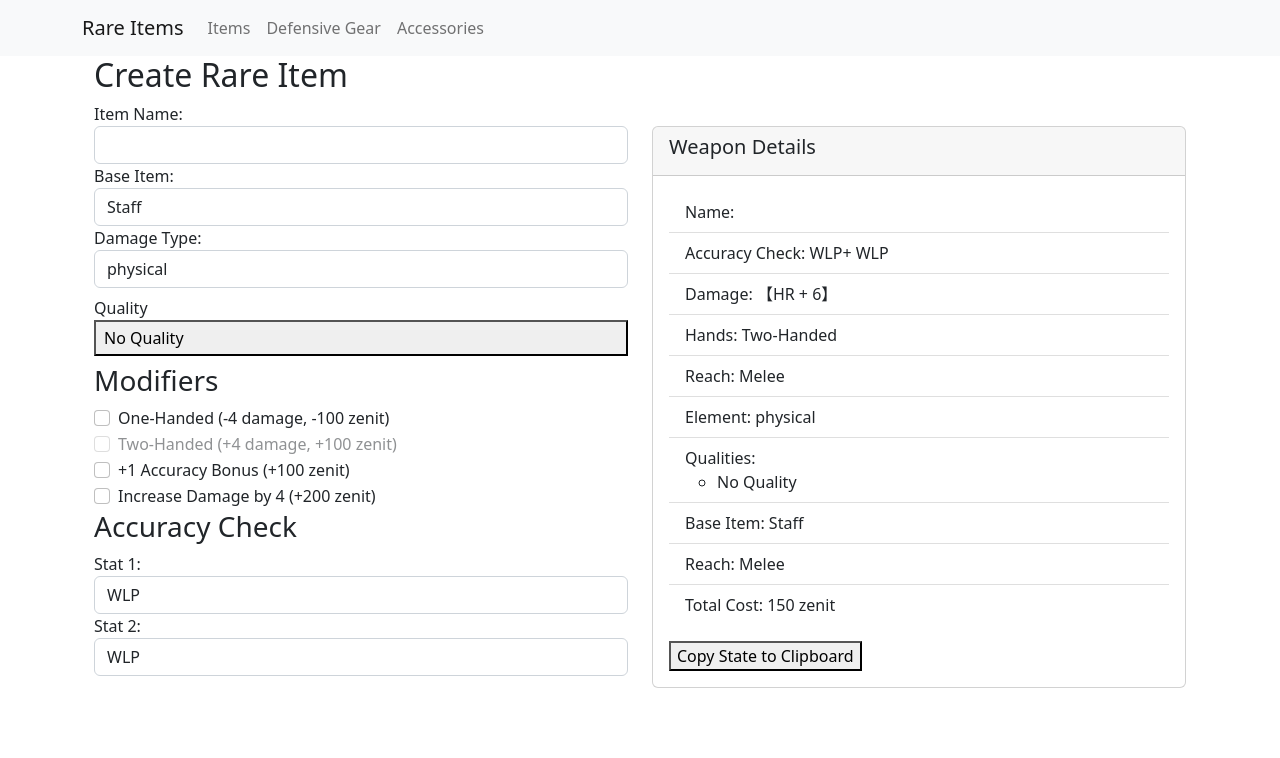
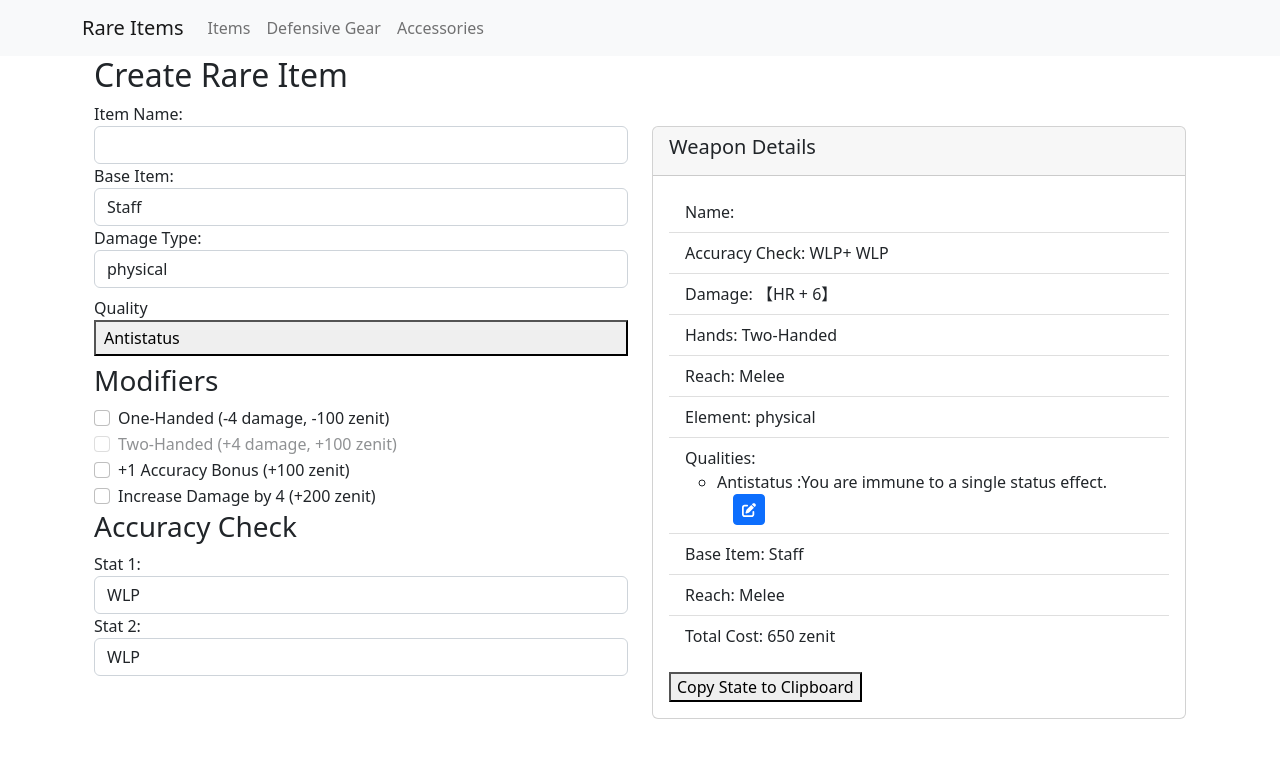
Before and after one commit to kunxin-chor/fabula-ultima-tools, a React (Create React App) app: page / in a window 1280 px wide. Shown: the top 758 px of the page. Built offline with nearby package versions, Linux system fonts and the light colour scheme.

Commit message:
Able to modify qualities

```diff
--- a/package.json
+++ b/package.json
@@ -3,6 +3,9 @@
   "version": "0.1.0",
   "private": true,
   "dependencies": {
+    "@fortawesome/fontawesome-svg-core": "^6.4.0",
+    "@fortawesome/free-solid-svg-icons": "^6.4.0",
+    "@fortawesome/react-fontawesome": "^0.2.0",
     "@testing-library/jest-dom": "^5.16.5",
     "@testing-library/react": "^13.4.0",
     "@testing-library/user-event": "^13.5.0",
--- /dev/null
+++ b/src/QualitiesList.js
@@ -0,0 +1,63 @@
+import React, { useState } from 'react';
+import { FontAwesomeIcon } from '@fortawesome/react-fontawesome';
+import { faEdit } from '@fortawesome/free-solid-svg-icons';
+
+const QualitiesList = ({ combinedQualities, setCombinedQualities }) => {
+    const [editItem, setEditItem] = useState(null);
+    const [editValue, setEditValue] = useState('');
+
+    const handleEditClick = (quality) => {
+        setEditItem(quality.name);
+        setEditValue(quality.effect);
+    };
+
+    const handleConfirmEdit = () => {
+        setCombinedQualities(combinedQualities.map(quality => {
+            if (quality.name === editItem) {
+                return { ...quality, effect: editValue };
+            }
+            return quality;
+        }));
+        setEditItem(null);
+        setEditValue('');
+    };
+
+    const handleCancelEdit = () => {
+        setEditItem(null);
+        setEditValue('');
+    };
+
+    return (
+        <li className="list-group-item">Qualities:
+            <ul>
+                {combinedQualities.map((quality) => (
+                    <li key={quality.name}>
+                        {quality.name} :
+                        {editItem === quality.name ? (
+                            <React.Fragment>
+                                <input
+                                    type="textarea"
+                                    className="form-control"
+                                    value={editValue}
+                                    onChange={(e) => setEditValue(e.target.value)}
+                                />
+                                <div className="mt-3">
+                                    <button className="ms-3 btn btn-success btn-sm" onClick={handleConfirmEdit}>Confirm</button>
+                                    <button className="ms-3 btn btn-danger btn-sm" onClick={handleCancelEdit}>Cancel</button>
+                                </div>
+                            </React.Fragment>
+                        ) : (
+                            <React.Fragment>
+                                {quality.effect}
+                                <button className="ms-3 btn btn-primary btn-sm" onClick={() => handleEditClick(quality)}>
+                                    <FontAwesomeIcon icon={faEdit} /></button>
+                            </React.Fragment>
+                        )}
+                    </li>
+                ))}
+            </ul>
+        </li>
+    );
+};
+
+export default QualitiesList;
--- a/src/RareAccessory.js
+++ b/src/RareAccessory.js
@@ -1,6 +1,7 @@
 import React, { useState, useEffect, useCallback } from 'react';
 import armorQualities from "./armorQualities.json";
 import QualityDropdown from './QualityDrop';
+import QualitiesList from './QualitiesList';
 
 const RareAccessory = () => {
   const [selectedQuality, setSelectedQuality] = useState(armorQualities[0]);
@@ -60,17 +61,15 @@ const RareAccessory = () => {
           <ul className="list-group">
             <li className="list-group-item"><strong>Name:</strong> {combinedAccessory.name}</li>
             <li className="list-group-item"><strong>Cost:</strong> {combinedAccessory.cost}</li>
-            <li className="list-group-item">
-              <strong>Qualities:</strong>
-              <ul>
-                {combinedAccessory.qualities.map(q => (
-                  <li key={q.name}>
-                    {q.name}: {q.effect}
-                  </li>
-                ))}
-              </ul>
-            </li>
+            <QualitiesList
+            combinedQualities={combinedAccessory.qualities}
+            setCombinedQualities={(newQualities) => {
+              setCombinedAccessory({ ...combinedAccessory, qualities: newQualities })
+            }
+            }
+          />
           </ul>
+
           <button className="btn btn-primary mt-2" onClick={copyToClipboard}>
             Copy to Clipboard
           </button>
--- a/src/RareDefensiveGear.js
+++ b/src/RareDefensiveGear.js
@@ -2,6 +2,8 @@ import React, { useState, useEffect, useCallback } from 'react';
 import baseArmors from "./baseArmor.json"
 import armorQualities from "./armorQualities.json"
 import QualityDropdown from './QualityDrop';
+import QualitiesList from './QualitiesList';
+
 
 const RareDefensiveGear = () => {
     const [selectedBase, setSelectedBase] = useState(null);
@@ -92,16 +94,12 @@ const RareDefensiveGear = () => {
                         <li className="list-group-item"><strong>Cost:</strong> {combinedArmor.cost}</li>
                         <li className="list-group-item"><strong>Initiative:</strong> {combinedArmor.initiative}</li>
                         <li className="list-group-item"><strong>Magic Defense:</strong> {combinedArmor.magicDefense}</li>
-                        <li className="list-group-item">
-                            <strong>Qualities:</strong>
-                            <ul>
-                                {combinedArmor.qualities.map(q => (
-                                    <li key={q.name}>
-                                        {q.name}: {q.effect}
-                                    </li>
-                                ))}
-                            </ul>
-                        </li>
+                        <QualitiesList
+                          combinedQualities={combinedArmor.qualities}
+                          setCombinedQualities={(newQualities) => {
+                            setCombinedArmor({ ...combinedArmor, qualities: newQualities });
+                          }}
+                        />
                     </ul>
                     <button className="btn btn-primary mt-2" onClick={copyToClipboard}>
                         Copy to Clipboard
--- a/src/RareItem.js
+++ b/src/RareItem.js
@@ -3,6 +3,7 @@ import qualitiesData from './qualities.json';
 import baseItemsData from './baseItems.json';
 import elementsData from './elements.json';
 import QualityDropdown from './QualityDrop';
+import QualitiesList from './QualitiesList';
 
 
 const CreateRareItem = () => {
@@ -60,6 +61,10 @@ const CreateRareItem = () => {
     const selectedQuality = qualitiesData.find(
         (quality) => quality.name === formValues.quality
     )
+
+    const updateCombinedQualitiesDescription = (index) => {
+
+    }
 
 
 
@@ -376,13 +381,10 @@ const CreateRareItem = () => {
                                 <li className="list-group-item">Hands: {selectedBaseItem.hands}</li>
                                 <li className="list-group-item">Reach: {selectedBaseItem.reach}</li>
                                 <li className="list-group-item">Element: {formValues.damageType}</li>
-                                <li className="list-group-item">Qualities:
-                                    <ul>
-                                        {combinedQualities.map((quality) => (
-                                            <li key={quality.name}>{quality.name}</li>
-                                        ))}
-                                    </ul>
-                                </li>
+                                 <QualitiesList
+                                    setCombinedQualities={setCombinedQualities}
+                                    combinedQualities={combinedQualities}
+                                 />
                                 <li className="list-group-item">Base Item: {selectedBaseItem.name}</li>
                                 <li className="list-group-item">Reach: {selectedBaseItem.reach}</li>
                                 <li className="list-group-item">Total Cost: {totalCost} zenit</li>
--- a/src/armorQualities.json
+++ b/src/armorQualities.json
@@ -82,5 +82,57 @@
     "cost": 2000.0,
     "effect": "Your attacks with (choose one: melee, ranged) weapons deal 5 extra damage.",
     "category": "Enhancement Qualities"
+  },
+  {
+    "name": "Refreshing Brew",
+    "cost": 700,
+    "effect": "When a potion or magisphere created with your Inventory Points restore Mind Points, restores 5 extra Mind Points.",
+    "category": "Enhancement Qualities"
+  },
+  {
+    "name": "Spellweaven",
+    "cost": 650
+  },
+  {
+    "name": "Weapon Expertise",
+    "cost": 1000,
+    "effect": "Choose one of the following weapon groups: brawling weapons, daggers or thrown. You deal 5 extra damage with those weapons.",
+    "category": "Enhancement Qualities"
+  },
+  {
+    "name": "Soothing",
+    "cost": 1000,
+    "effect": "When you receive healing, you regain 5 more Hit Points.",
+    "category": "Enhancement Qualities"
+  },
+  {
+    "name": "Meditiative",
+    "cost": 800,
+    "effect": "When you regain Mind Points, you regain 5 more.",
+    "category": "Enhancement Qualities"
+  },
+  {
+    "name": "Power Pool",
+    "cost": 500,
+    "effect": "The item may hold a maximum of 20 MP, which you can charge during a rest.",
+    "category": "Enhancement Qualities"
+  },
+  {
+    "name": "Guard Channel",
+    "cost": 500,
+    "effect": "When you take the guard action and do not choose to cover a target, the next spell you cast has its MP cost halved.",
+    "category": "Enhancement Qualities"
+  },
+  {
+    "name": "Protective",
+    "cost": 800,
+    "effect": "At the start of a conflict, gain 15 shields (shields do not accumulate; use the best source of shields).",
+    "category": "Defensive Qualities"
+  },
+  {
+    "name": "Potent Brew",
+    "cost": 900,
+    "effect": "When a potion or magisphere created with your Inventory Points restore Hit Points, restores 5 extra Hit Points.",
+    "category": "Enhancement Qualities"
   }
 ]
--- a/src/baseArmor.json
+++ b/src/baseArmor.json
@@ -1,104 +1,101 @@
 [
   {
-      "name": "No Armor",
+    "name": "Unarmored",
     "martial": false,
-      "defense": "+0",
-      "magicDefense": "+0",
+    "defense": "[DEX]",
+    "magicDefense": "[INS]",
     "cost": 0,
-      "initiative": "0",
+    "initiative": "+0",
     "quality": "No Quality"
   },
   {
-      "name": "Silk Shirt",
+    "name": "Mage Robes",
     "martial": false,
-      "defense": "+0",
-      "magicDefense": "+2",
+    "defense": "[DEX]",
+    "magicDefense": "[INS]+2",
     "cost": 100,
     "initiative": "-1",
     "quality": "No Quality"
   },
   {
-      "name": "Travel Garb",
+    "name": "Leather Jacket",
     "martial": false,
-      "defense": "+1",
-      "magicDefense": "+1",
+    "defense": "[DEX]+1",
+    "magicDefense": "[INS]+1",
     "cost": 100,
     "initiative": "-1",
     "quality": "No Quality"
   },
   {
-      "name": "Combat Tunic",
-      "martial": false,
-      "defense": "+1",
-      "magicDefense": "+0",
+    "name": "Ironwood Armor",
+    "martial": true,
+    "defense": "[DEX]+1",
+    "magicDefense": "[INS]+2",
     "cost": 150,
-      "initiative": "-",
-      "quality": "No Quality"
+    "initiative": "-1",
+    "quality": {
+      "name": "Weak vs. Fire",
+      "effect": "When you take fire damage, take +5 more (after resistances)"
+    }
   },
   {
-      "name": "Sage Robe",
-      "martial": false,
-      "defense": "+1",
-      "magicDefense": "+2",
-      "cost": 200,
-      "initiative": "-2",
-      "quality": "No Quality"
-    },
-    {
-      "name": "Brigandine",
+    "name": "Hide Armor (M)",
     "martial": true,
     "defense": "10",
-      "magicDefense": "+0",
+    "magicDefense": "[INS]",
     "cost": 150,
     "initiative": "-2",
     "quality": "No Quality"
   },
   {
-      "name": "Bronze Plate",
+    "name": "Studded Leather Armor (M)",
+    "martial": true,
+    "defense": "10",
+    "magicDefense": "[INS]+1",
+    "cost": 200,
+    "initiative": "-3",
+    "quality": "No Quality"
+  },
+  {
+    "name": "Wrymhide Armor (M)",
     "martial": true,
     "defense": "11",
-      "magicDefense": "+0",
-      "cost": 200,
-      "initiative": "-3",
-      "quality": {
-        "name":"Weak vs. Bolt",
-        "effect": "Take +5 damage from the Bolt element"
-      }
-    },
-    {
-      "name": "Runic Plate",
-      "martial": true,
-      "defense": "11",
-      "magicDefense": "+1",
+    "magicDefense": "[INS]",
     "cost": 250,
     "initiative": "-3",
     "quality": "No Quality"
   },
   {
-      "name": "Steel Plate",
+    "name": "Dragonshard Plate (M)",
     "martial": true,
-      "defense": "12",
-      "magicDefense": "+0",
-      "cost": 300,
+    "defense": "11",
+    "magicDefense": "[INS]+1",
+    "cost": 400,
     "initiative": "-4",
     "quality": "No Quality"
   },
   {
-      "name": "Bronze Shield",
-      "martial": false,
-      "defense": "+2",
-      "magicDefense": "-",
-      "cost": 100,
-      "initiative": "-",
-      "quality": "No Quality"
+    "name": "Steel Plate (M)",
+    "martial": true,
+    "defense": "12",
+    "magicDefense": "[INS]",
+    "cost": 500,
+    "initiative": "-4",
+    "quality": {
+      "name": "Weak vs. Bolt",
+      "effect": "When you take bolt damage, you take +5 more (after accounting for resistances)"
+    }
   },
   {
-      "name": "Runic Shield",
+    "name": "Adamantine Plate (M)",
     "martial": true,
-      "defense": "+2",
-      "magicDefense": "+2",
-      "cost": 150,
-      "initiative": "-",
-      "quality": "No Quality"
+    "defense": "12",
+    "magicDefense": "[INS]+1",
+    "cost": 800,
+    "initiative": "-4",
+    "quality": {
+      "name": "Weak vs. Bolt",
+      "effect": "WHen you take bolt damage, you take +5 more (after accounting for resistances)"
+    }
   }
 ]
--- a/src/qualities.json
+++ b/src/qualities.json
@@ -1,8 +1,48 @@
 [
     {
-        "name": "No Quality",
-        "cost": 0,
-        "description":"The weapon has no additional effect"
+        "name": "Antistatus",
+        "cost": 500,
+        "description": "You are immune to a single status effect."
+    },
+    {
+        "name": "Resistance",
+        "cost": 700,
+        "description": "You have Resistance to a single damage type (not physical damage)."
+    },
+    {
+        "name": "Amulet",
+        "cost": 800,
+        "description": "You gain a +1 bonus to Magic Defense."
+    },
+    {
+        "name": "Bulwark",
+        "cost": 800,
+        "description": "You gain a +1 bonus to Defense."
+    },
+    {
+        "name": "Dual Resistance",
+        "cost": 1000,
+        "description": "You have Resistance to two damage types (not physical damage)."
+    },
+    {
+        "name": "Swordbreaker",
+        "cost": 1000,
+        "description": "You have Resistance to physical damage."
+    },
+    {
+        "name": "Immunity",
+        "cost": 1500,
+        "description": "You have Immunity to a single damage type (not physical damage)."
+    },
+    {
+        "name": "Omnishield",
+        "cost": 2000,
+        "description": "You gain a +1 bonus to Defense and Magic Defense."
+    },
+    {
+        "name": "Perfect Health",
+        "cost": 2000,
+        "description": "You are immune to all status effects."
     },
     {
         "name": "Magical",
@@ -38,5 +78,60 @@
         "name": "Status Plus",
         "cost": 2000,
         "description": "Each target hit by the weapon suffers (choose one: enraged, poisoned)."
+    },
+    {
+        "name": "Spiteful",
+        "cost": 500,
+        "description": "The weapon deals 5 damage if you miss your Accuracy check."
+    },
+    {
+        "name": "Lifestealing",
+        "cost": 1000,
+        "description": "When you hit with this weapon, you regain 5 HP."
+    },
+    {
+        "name": "Opportunist",
+        "cost": 500,
+        "description": "The weapon deals 5 extra damage to creatures in crisis."
+    },
+    {
+        "name": "Slaughter",
+        "cost": 500,
+        "description": "If your attack targets more than one creature, deal 2 additional damage for each creature that you hit."
+    },
+    {
+        "name": "Lifebane",
+        "cost": 500,
+        "description": "The weapon deals 10 extra damage to creatures at full health."
+    },
+    {
+        "name": "Wingcutter",
+        "cost": 500,
+        "description": "The weapon deals 5 damage to flying creatures."
+    },
+    {
+        "name": "Empower Element",
+        "cost": 500,
+        "description": "Choose an element when you acquire this weapon. Damage from spells with that element deals +2 damage."
+    },
+    {
+        "name": "Implement",
+        "cost": 800,
+        "description": "Count as an arcane implement."
+    },
+    {
+        "name": "Guard Piercer",
+        "cost": 800,
+        "description": "This weapon deals 10 extra damage to creatures who are guarding. Apply the damage after accounting for elemental affinities."
+    },
+    {
+        "name": "Mind Drain",
+        "cost": 800,
+        "description": "Whenever you hit one or more creatures with this weapon, each of them loses 10 Mind Points."
+    },
+    {
+        "name": "Taunting",
+        "cost": 800,
+        "description": "You gain +2 bonus to Accuray Checks and Magic checks against enraged targets."
     }
 ]
```
Also changed, not shown: 2 other files (tests, documents, lock files or other folders). Lines whose indentation alone changed are shown as unchanged.
